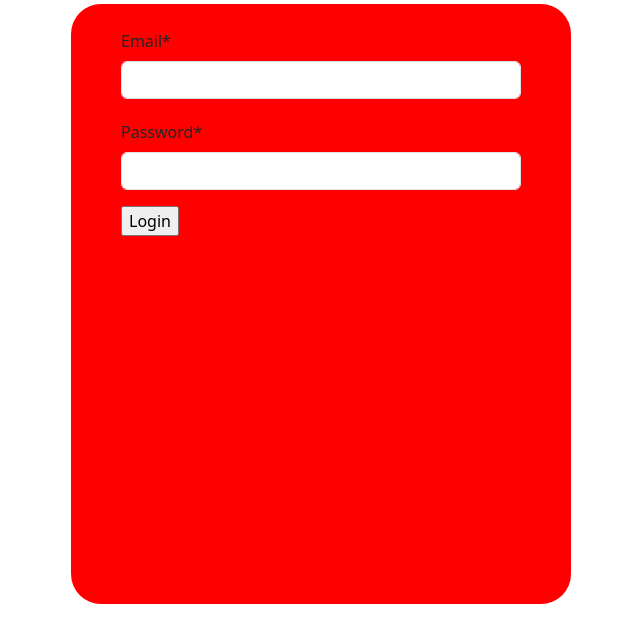
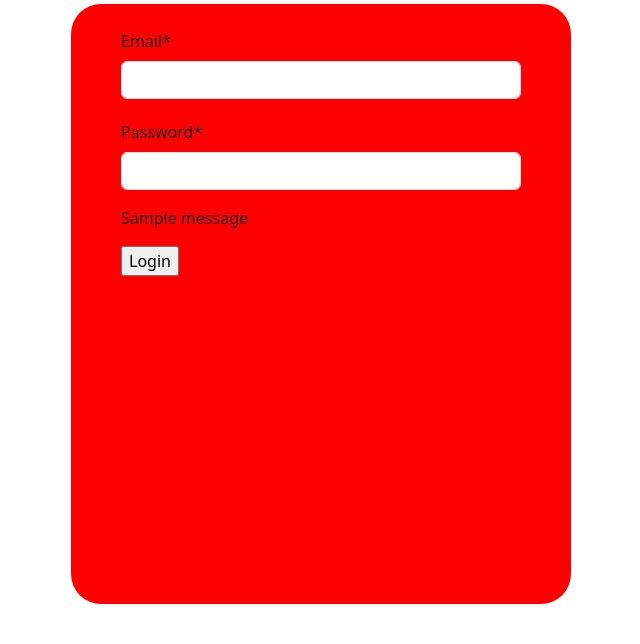
Before and after one commit to Lordhermano/Santas, a Django app: page /login in a window 1280 px wide. Shown: the part 152-796 px from the top of the page, without its empty margins (319-959 px from the left). Run offline with Django 5.2, Linux system fonts and the light colour scheme; tables that the repository leaves empty hold one stand-in row (values such as "Sample post"); one stand-in notice (Sample message) is shown; some libraries are stand-ins or nearby versions.

Commit message:
quickupdate

```diff
--- a/website/templates/login.html
+++ b/website/templates/login.html
@@ -5,6 +5,9 @@
     <div class="Login">
         {% csrf_token %}
         {% crispy form %}
+        {% for message in messages %}
+        <p>{{message}}</p>
+        {% endfor %}
         <input type="submit" name="Login" value="Login">
     </div>
 </form>
--- a/website/views.py
+++ b/website/views.py
@@ -1,5 +1,6 @@
 from django.shortcuts import render,redirect
 from django.contrib.auth.forms import UserCreationForm
+from django.contrib import messages
 from .forms import Register,Login
 from .models import Createaccount
 # Create your views here.
@@ -21,8 +22,9 @@ def register(request):
          date_of_birth = request.POST.get('date_of_birth','')
          acc_obj = Createaccount(name=name,email=email,account=account,password=password,date_of_birth=date_of_birth)
          acc_obj.save()
+         messages.success(request,f"Account created for {name}")
          context = {'form':form}
-         return redirect('home')
+         return redirect('login')
       else:
             # If form is invalid, re-render the form with errors
             return render(request, "register.html", {"form": form})
```
Also changed, not shown: db.sqlite3.
